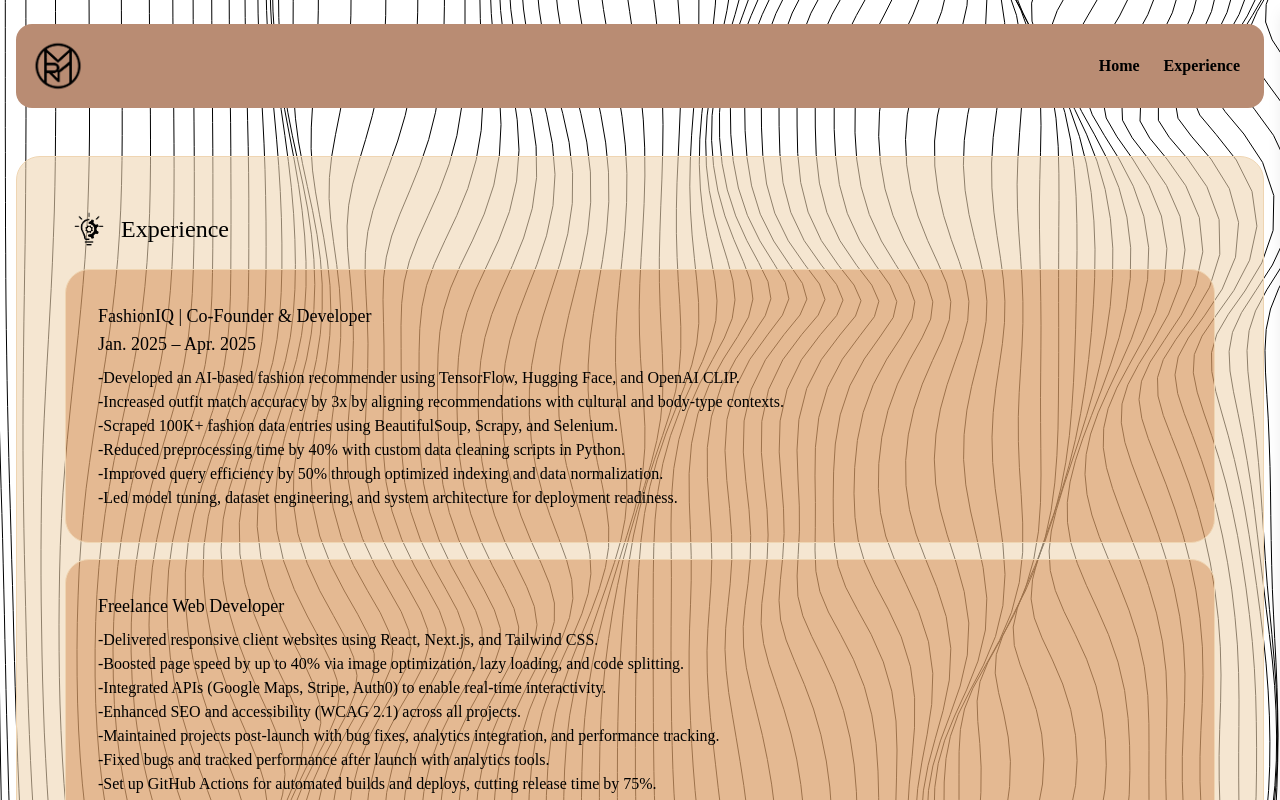
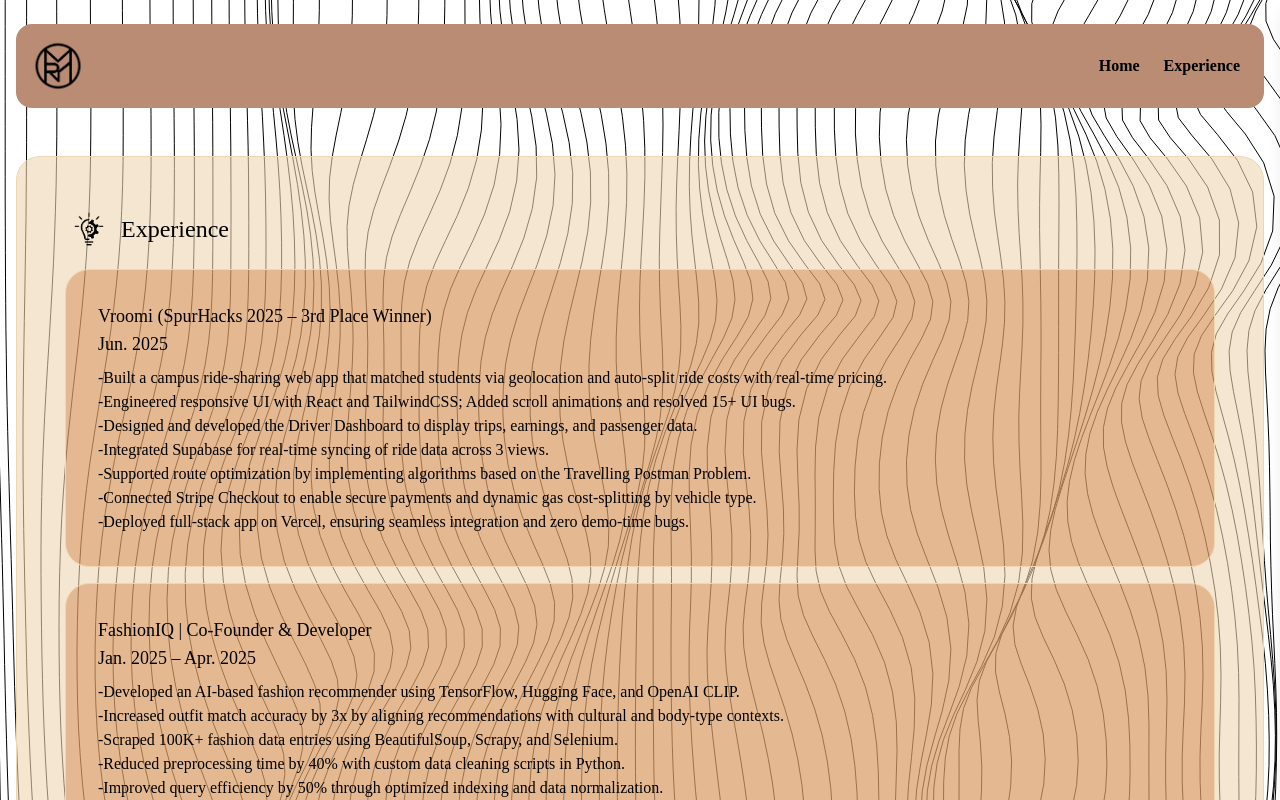
Before and after one commit to Rahbir1518/Portfolio-Website, a React (Vite) app: page /#/experience in a window 1280 px wide. Shown: the top 800 px of the page. Built offline with nearby package versions, Linux system fonts and the light colour scheme; a web font is replaced by a local one.

Commit message:
Added Hackathon

```diff
--- a/src/components/Experience.jsx
+++ b/src/components/Experience.jsx
@@ -10,6 +10,31 @@ const Experience = () => {
           <img src={experience} alt="Project icon by Icons8" className="w-12 h-12" />
           <span>Experience</span>
         </h1>
+
+        <SpotlightCard className='bg-ternary/30 p-4 mt-4' spotlightColor='#F8EFE0'>
+          <h1 className='text-secondary font-primary text-lg pb-2'>
+            <a
+              className="text-black cursor-none hover:underline"
+              href="https://devpost.com/software/vroomi"
+              target="_blank"
+              rel="noopener noreferrer"
+            >
+              Vroomi (SpurHacks 2025 – 3rd Place Winner)<br/>
+              <a>Jun. 2025</a>
+            </a>
+
+          </h1>
+          <ul className='font-secondary'>
+            <li>-Built a campus ride-sharing web app that matched students via geolocation and auto-split ride costs with real-time pricing.</li>
+            <li>-Engineered responsive UI with React and TailwindCSS; Added scroll animations and resolved 15+ UI bugs.</li>
+            <li>-Designed and developed the Driver Dashboard to display trips, earnings, and passenger data.</li>
+            <li>-Integrated Supabase for real-time syncing of ride data across 3 views.</li>
+            <li>-Supported route optimization by implementing algorithms based on the Travelling Postman Problem.</li>
+            <li>-Connected Stripe Checkout to enable secure payments and dynamic gas cost-splitting by vehicle type.</li>
+            <li>-Deployed full-stack app on Vercel, ensuring seamless integration and zero demo-time bugs.</li>
+          </ul>
+
+        </SpotlightCard>
 
         <SpotlightCard className='bg-ternary/30 p-4 mt-4' spotlightColor='#F8EFE0'>
           <h1 className='text-secondary font-primary text-lg pb-2'>
@@ -39,7 +64,8 @@ const Experience = () => {
               target="_blank"
               rel="noopener noreferrer"
             >
-              Freelance Web Developer
+              Freelance Web Developer<br/>
+              <a>Apr. 2025 – Present</a>
             </a>
 
           </h1>
```
